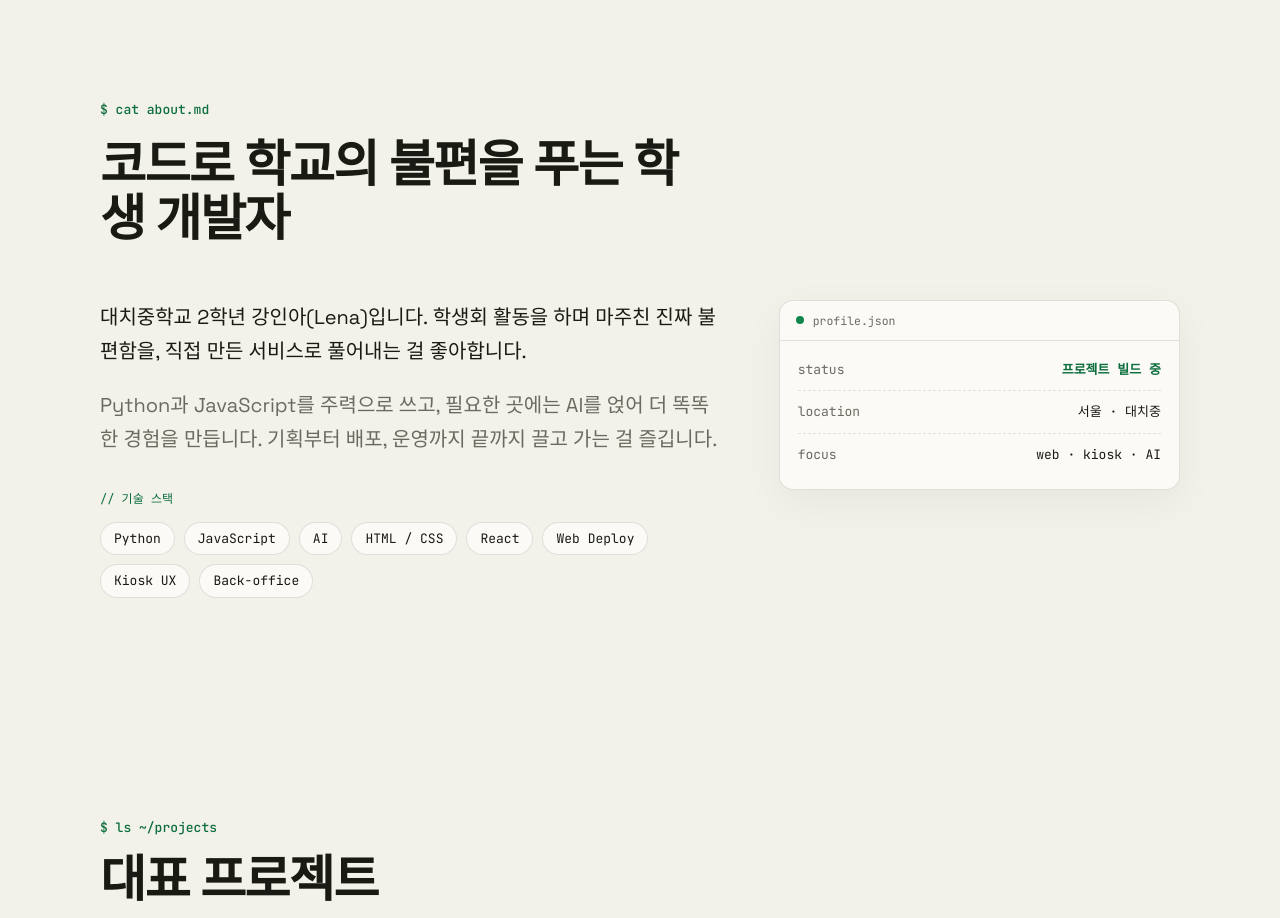
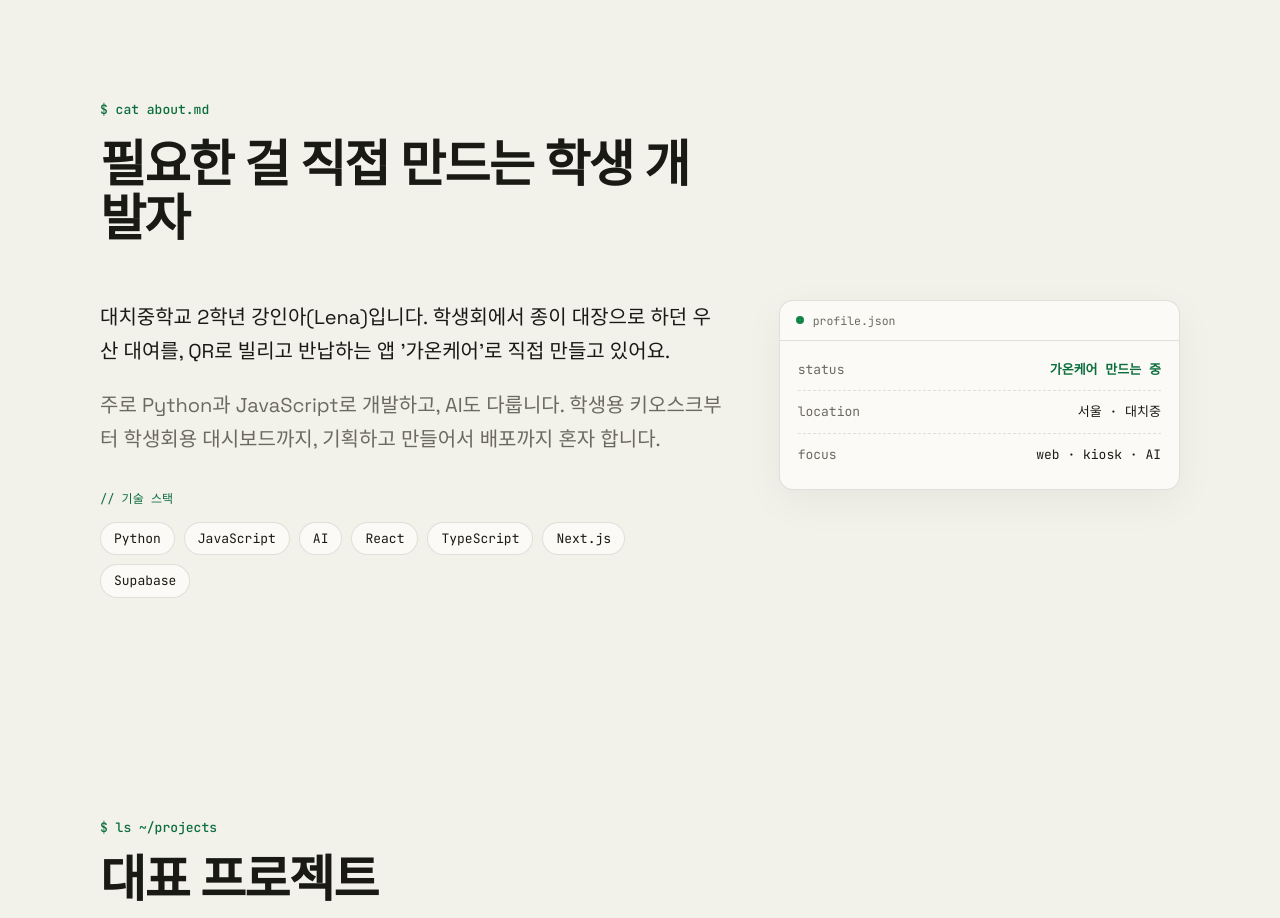
Before and after one commit to kanglena/kanglena.github.io, a Next.js app: page / in a window 1280 px wide. Shown: the part 820-1738 px from the top of the page. Built offline with nearby package versions, Linux system fonts and the light colour scheme.

Commit message:
about 섹션 소개 문구 담백하게 다듬고 기술 스택 정리

```diff
--- a/components/LenaPortfolio.tsx
+++ b/components/LenaPortfolio.tsx
@@ -154,10 +154,10 @@ const I18N = {
     hero: { hint: "아래로 스크롤" },
     about: {
       tag: "$ cat about.md",
-      heading: "코드로 학교의 불편을 푸는 학생 개발자",
-      p1: "대치중학교 2학년 강인아(Lena)입니다. 학생회 활동을 하며 마주친 진짜 불편함을, 직접 만든 서비스로 풀어내는 걸 좋아합니다.",
-      p2: "Python과 JavaScript를 주력으로 쓰고, 필요한 곳에는 AI를 얹어 더 똑똑한 경험을 만듭니다. 기획부터 배포, 운영까지 끝까지 끌고 가는 걸 즐깁니다.",
-      stat: { statusK: "status", statusV: "프로젝트 빌드 중", locK: "location", locV: "서울 · 대치중", focusK: "focus", focusV: "web · kiosk · AI" },
+      heading: "필요한 걸 직접 만드는 학생 개발자",
+      p1: "대치중학교 2학년 강인아(Lena)입니다. 학생회에서 종이 대장으로 하던 우산 대여를, QR로 빌리고 반납하는 앱 '가온케어'로 직접 만들고 있어요.",
+      p2: "주로 Python과 JavaScript로 개발하고, AI도 다룹니다. 학생용 키오스크부터 학생회용 대시보드까지, 기획하고 만들어서 배포까지 혼자 합니다.",
+      stat: { statusK: "status", statusV: "가온케어 만드는 중", locK: "location", locV: "서울 · 대치중", focusK: "focus", focusV: "web · kiosk · AI" },
       skillsLabel: "// 기술 스택",
     },
     work: { tag: "$ ls ~/projects", heading: "대표 프로젝트", sub: "기획부터 개발까지 직접 끌고 간 프로젝트.", next: "다음 프로젝트 커밋 준비 중…" },
@@ -184,10 +184,10 @@ const I18N = {
     hero: { hint: "scroll down" },
     about: {
       tag: "$ cat about.md",
-      heading: "A student developer solving school problems with code",
-      p1: "I’m Lena (강인아), an 8th grader at Daechi Middle School. I love turning the real friction I run into through student-council work into services I build myself.",
-      p2: "I work mainly in Python and JavaScript, adding AI where it makes the experience smarter. I enjoy taking a project all the way — from idea to deployment to keeping it running.",
-      stat: { statusK: "status", statusV: "building projects", locK: "location", locV: "Seoul · Daechi MS", focusK: "focus", focusV: "web · kiosk · AI" },
+      heading: "A student developer who builds what she needs",
+      p1: "I’m Lena (강인아), an 8th grader at Daechi Middle School. I’m building Gaon Care, an app that replaces the student council’s paper umbrella logbook with QR check-out and return.",
+      p2: "I mostly build in Python and JavaScript, and I work with AI too. From the student kiosk to the council dashboard, I do it all myself — planning, building, and deploying.",
+      stat: { statusK: "status", statusV: "building Gaon Care", locK: "location", locV: "Seoul · Daechi MS", focusK: "focus", focusV: "web · kiosk · AI" },
       skillsLabel: "// tech stack",
     },
     work: { tag: "$ ls ~/projects", heading: "Featured work", sub: "A service I designed and built end-to-end for student council.", next: "next project — committing soon…" },
@@ -212,7 +212,7 @@ const I18N = {
 };
 
 const GITHUB_URL = "https://github.com/kanglena";
-const SKILLS = ["Python", "JavaScript", "AI", "HTML / CSS", "React", "Web Deploy", "Kiosk UX", "Back-office"];
+const SKILLS = ["Python", "JavaScript", "AI", "React", "TypeScript", "Next.js", "Supabase"];
 
 // docked terminal — appears at the bottom once the hero scrolls out of view,
 // so section navigation via commands stays available anywhere on the page
```
